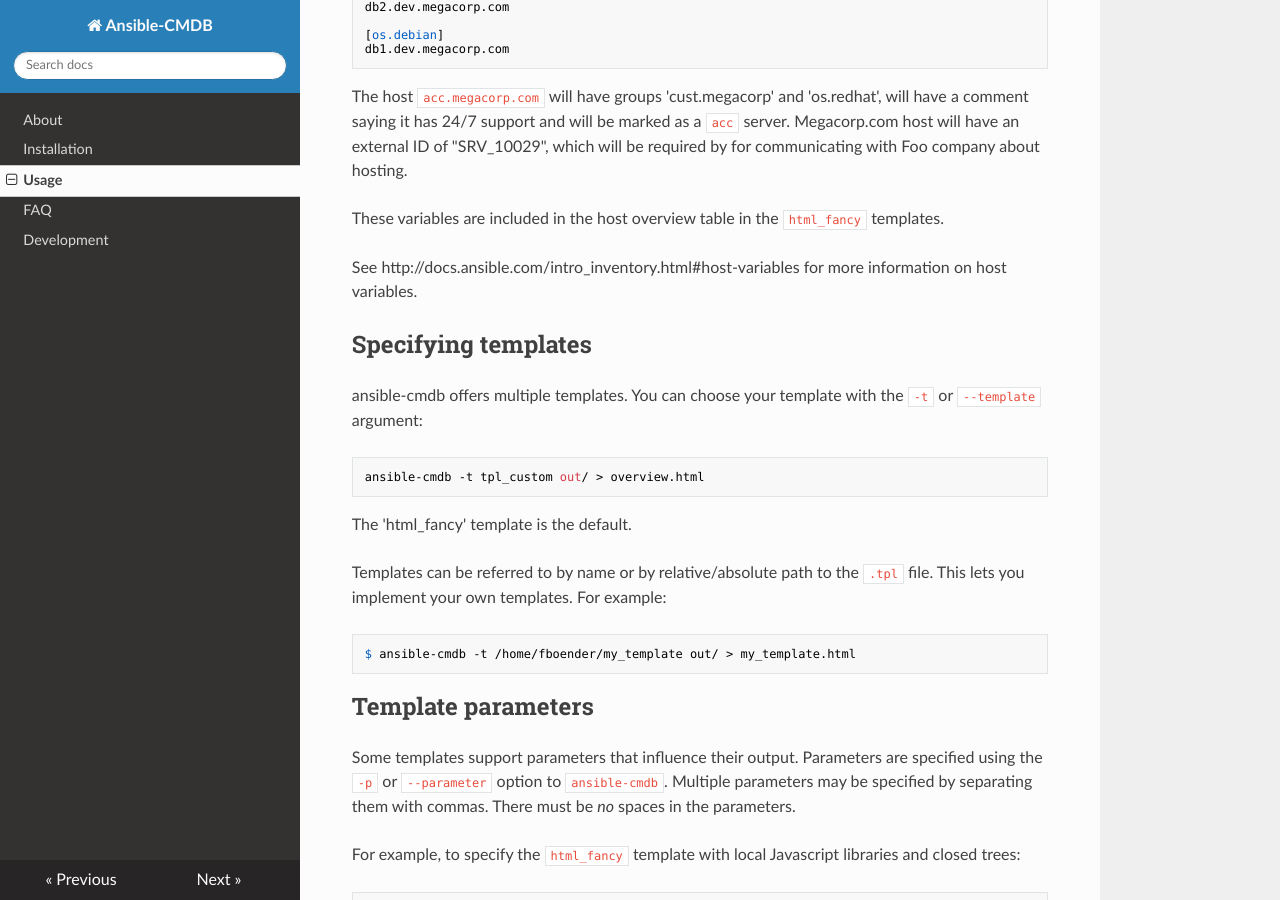
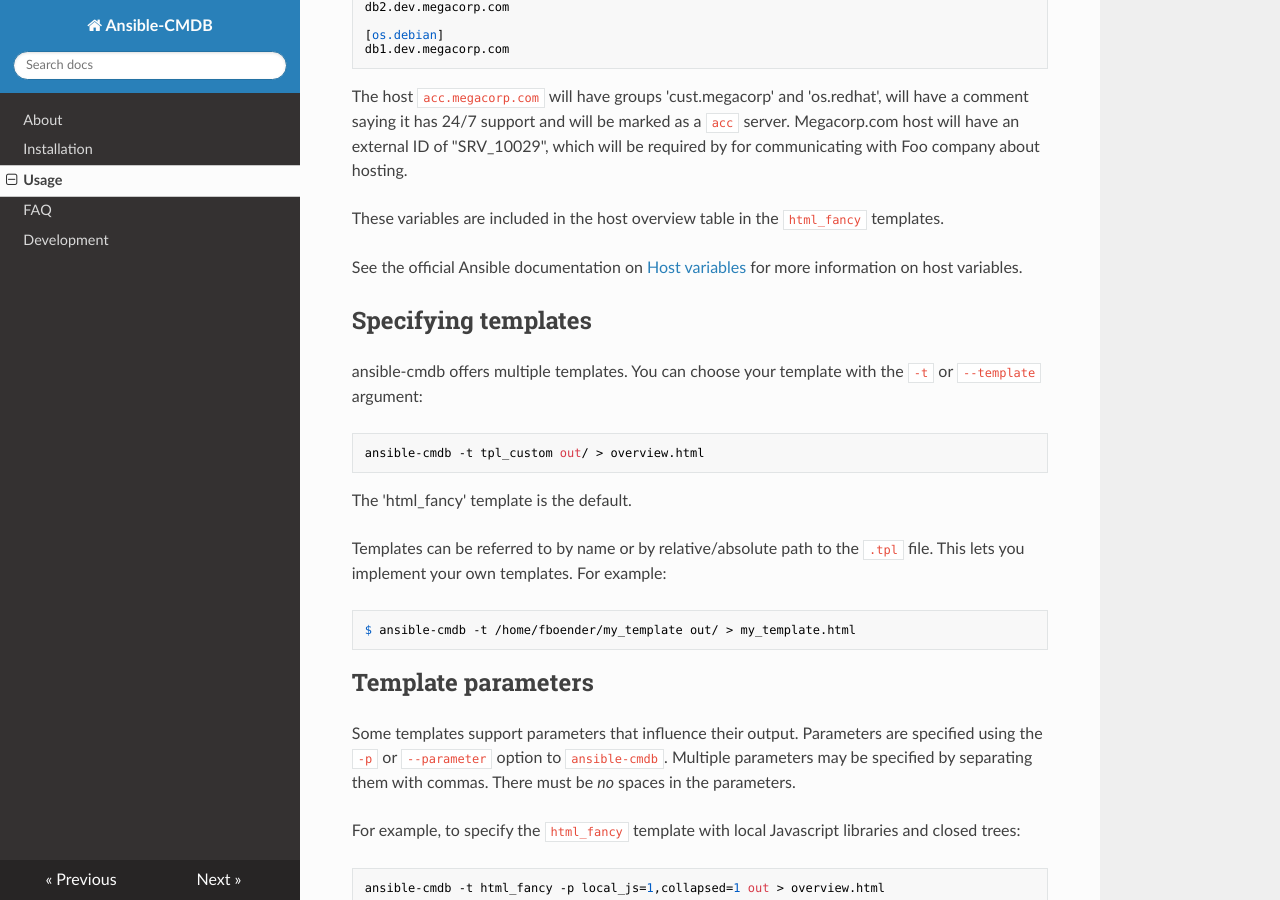
Before and after one commit to fboender/ansible-cmdb, an MkDocs documentation site: the page built from docs/usage.md, in a window 1280 px wide and 900 px high, scrolled down 2092 px. Built offline with MkDocs 1.6.1, drawn with Linux system fonts in a browser that asks for light colours; nearby versions of some CDN libraries; old or Windows-style settings are respelled for this version of MkDocs.

Commit message:
Linkify in documentation.

```diff
--- a/docs/usage.md
+++ b/docs/usage.md
@@ -115,8 +115,9 @@ be required by for communicating with Foo company about hosting.
 These variables are included in the host overview table in the `html_fancy`
 templates.
 
-See http://docs.ansible.com/intro_inventory.html#host-variables for more
-information on host variables.
+See the official Ansible documentation on [Host
+variables](http://docs.ansible.com/intro_inventory.html#host-variables) for
+more information on host variables.
 
 
 ## Specifying templates
```
